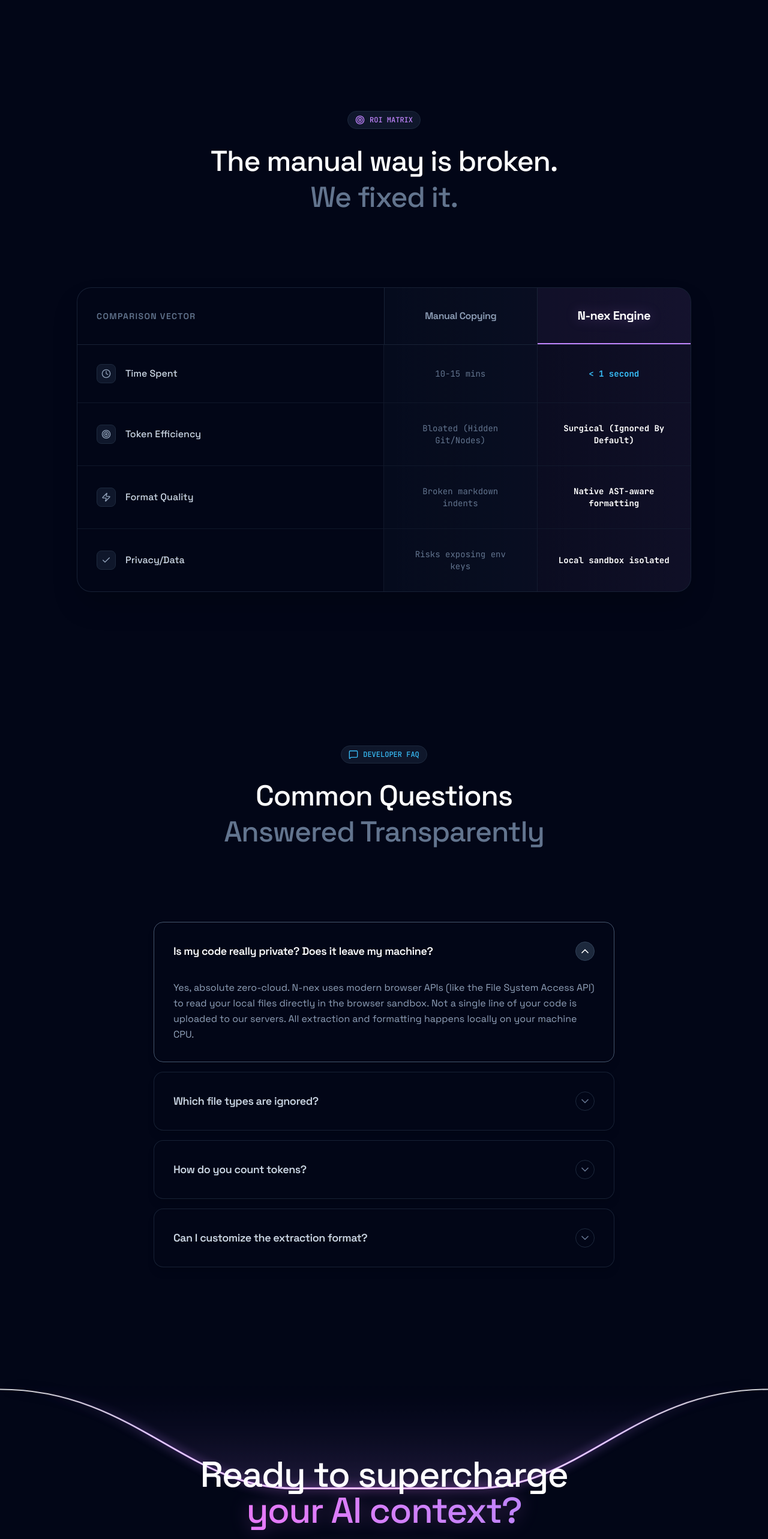
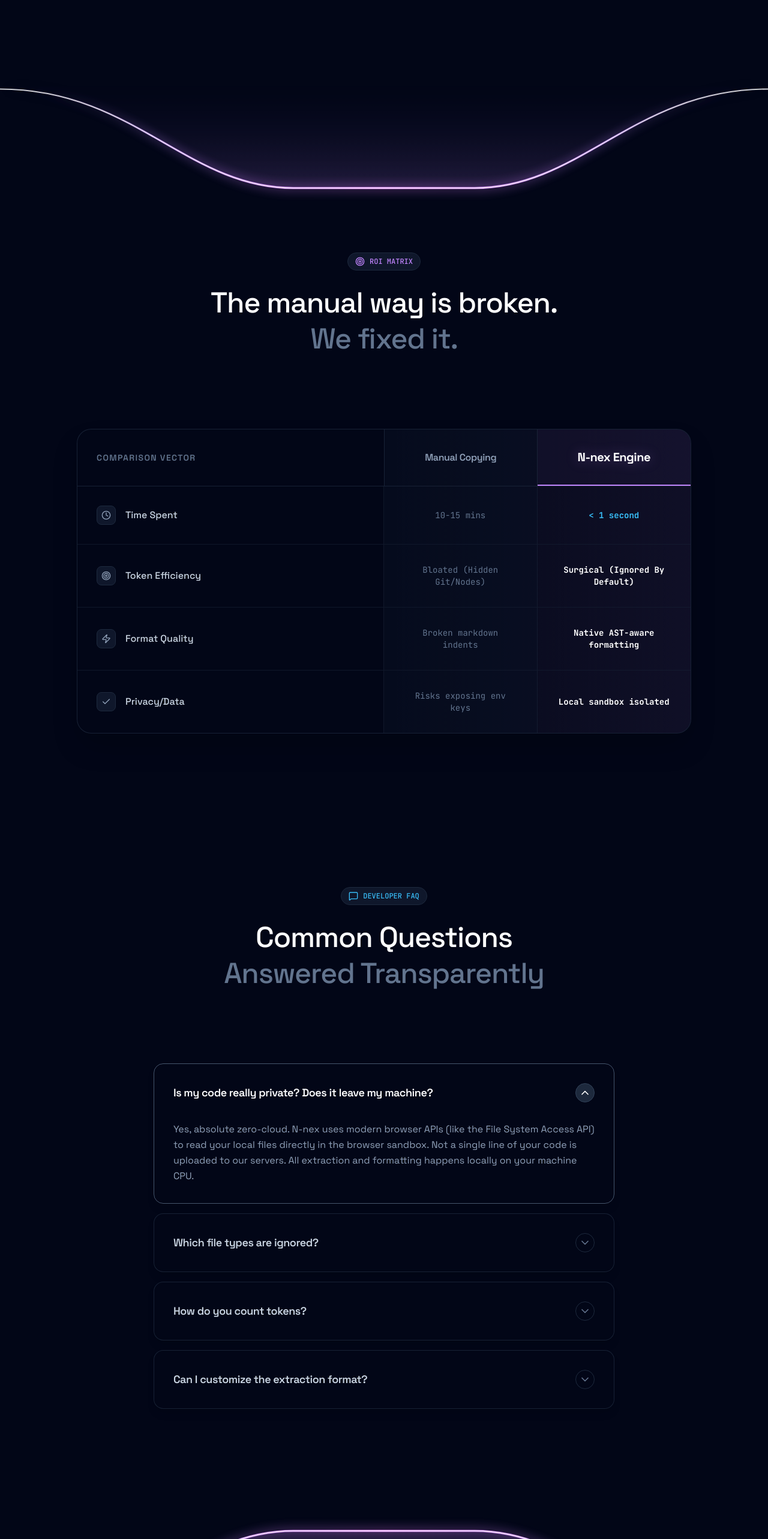
Before and after one commit to NavishKumar1/N-nex, a React (Vite) app: page / in a window 1280 px wide. Shown: the part 4600-7166 px from the top of the page at 60% size. Built offline with nearby package versions, Linux system fonts and the light colour scheme.

Commit message:
feat(ui): add animated swoosh divider to landing page
Incorporate a decorative purple valley-shaped SVG divider to improve visual transition between page sections.

```diff
--- a/src/pages/LandingPage.tsx
+++ b/src/pages/LandingPage.tsx
@@ -424,6 +424,60 @@ export default function LandingPage({ onEnter }: { onEnter: () => void }) {
       {/* Features Grid Section */}
       <FeaturesSection />
 
+      {/* Top Swoosh Divider (Purple) - Valley shape */}
+      <motion.div
+        initial={{ opacity: 0, y: 30 }}
+        whileInView={{ opacity: 1, y: 0 }}
+        viewport={{ once: true, margin: "-100px" }}
+        transition={{ duration: 1 }}
+        className="w-full w-screen max-w-[100vw] overflow-hidden z-0 relative mt-8 sm:mt-16 -mb-8 sm:-mb-12 h-[100px] sm:h-[180px] lg:h-[220px] flex justify-center pointer-events-none"
+      >
+        <svg viewBox="0 0 1440 160" className="w-[150%] sm:w-full h-full min-w-[1000px]" preserveAspectRatio="none">
+          <defs>
+            <linearGradient id="fade-top-purple" x1="0%" y1="100%" x2="0%" y2="0%">
+              <stop offset="20%" stopColor="white" stopOpacity="1" />
+              <stop offset="100%" stopColor="white" stopOpacity="0" />
+            </linearGradient>
+            <mask id="fill-mask-top-purple">
+              <rect x="0" y="0" width="1440" height="160" fill="url(#fade-top-purple)" />
+            </mask>
+            <linearGradient id="swoosh-gradient-top-purple" x1="0%" y1="0%" x2="100%" y2="0%">
+              <stop offset="0%" stopColor="#020617" stopOpacity="0" />
+              <stop offset="20%" stopColor="#c084fc" stopOpacity="0.8" />
+              <stop offset="50%" stopColor="#e879f9" stopOpacity="1" />
+              <stop offset="80%" stopColor="#c084fc" stopOpacity="0.8" />
+              <stop offset="100%" stopColor="#020617" stopOpacity="0" />
+            </linearGradient>
+            <linearGradient id="swoosh-fill-top-purple" x1="0%" y1="100%" x2="0%" y2="0%">
+              <stop offset="0%" stopColor="#c084fc" stopOpacity="0.15" />
+              <stop offset="100%" stopColor="#c084fc" stopOpacity="0" />
+            </linearGradient>
+            <filter id="swoosh-glow-top-purple" x="-20%" y="-20%" width="140%" height="140%">
+               <feGaussianBlur stdDeviation="6" result="blur" />
+               <feComposite in="SourceGraphic" in2="blur" operator="over" />
+            </filter>
+          </defs>
+          <path
+            d="M 0,20 C 250,20 350,140 550,140 L 890,140 C 1090,140 1190,20 1440,20"
+            fill="none"
+            stroke="url(#swoosh-gradient-top-purple)"
+            strokeWidth="2.5"
+            filter="url(#swoosh-glow-top-purple)"
+          />
+          <path
+            d="M 0,20 C 250,20 350,140 550,140 L 890,140 C 1090,140 1190,20 1440,20"
+            fill="none"
+            stroke="rgba(255,255,255,0.8)"
+            strokeWidth="1.5"
+          />
+          <path
+            d="M 0,20 C 250,20 350,140 550,140 L 890,140 C 1090,140 1190,20 1440,20 L 1440,0 L 0,0 Z"
+            fill="url(#swoosh-fill-top-purple)"
+            mask="url(#fill-mask-top-purple)"
+          />
+        </svg>
+      </motion.div>
+
       {/* Comparison ROI Section */}
       <ComparisonSection />
 
@@ -440,12 +494,12 @@ export default function LandingPage({ onEnter }: { onEnter: () => void }) {
       >
         <svg viewBox="0 0 1440 160" className="w-[150%] sm:w-full h-full min-w-[1000px]" preserveAspectRatio="none">
           <defs>
-            <linearGradient id="fade-top" x1="0%" y1="100%" x2="0%" y2="0%">
+            <linearGradient id="fade-bottom-final" x1="0%" y1="0%" x2="0%" y2="100%">
               <stop offset="20%" stopColor="white" stopOpacity="1" />
               <stop offset="100%" stopColor="white" stopOpacity="0" />
             </linearGradient>
-            <mask id="fill-mask-top">
-              <rect x="0" y="0" width="1440" height="160" fill="url(#fade-top)" />
+            <mask id="fill-mask-bottom-final">
+              <rect x="0" y="0" width="1440" height="160" fill="url(#fade-bottom-final)" />
             </mask>
             <linearGradient id="swoosh-gradient-bottom" x1="0%" y1="0%" x2="100%" y2="0%">
               <stop offset="0%" stopColor="#020617" stopOpacity="0" />
@@ -454,7 +508,7 @@ export default function LandingPage({ onEnter }: { onEnter: () => void }) {
               <stop offset="80%" stopColor="#c084fc" stopOpacity="0.8" />
               <stop offset="100%" stopColor="#020617" stopOpacity="0" />
             </linearGradient>
-            <linearGradient id="swoosh-fill-bottom" x1="0%" y1="100%" x2="0%" y2="0%">
+            <linearGradient id="swoosh-fill-bottom" x1="0%" y1="0%" x2="0%" y2="100%">
               <stop offset="0%" stopColor="#c084fc" stopOpacity="0.15" />
               <stop offset="100%" stopColor="#c084fc" stopOpacity="0" />
             </linearGradient>
@@ -464,22 +518,22 @@ export default function LandingPage({ onEnter }: { onEnter: () => void }) {
             </filter>
           </defs>
           <path
-            d="M 0,20 C 250,20 350,140 550,140 L 890,140 C 1090,140 1190,20 1440,20"
+            d="M 0,140 C 250,140 350,20 550,20 L 890,20 C 1090,20 1190,140 1440,140"
             fill="none"
             stroke="url(#swoosh-gradient-bottom)"
             strokeWidth="2.5"
             filter="url(#swoosh-glow-bottom)"
           />
           <path
-            d="M 0,20 C 250,20 350,140 550,140 L 890,140 C 1090,140 1190,20 1440,20"
+            d="M 0,140 C 250,140 350,20 550,20 L 890,20 C 1090,20 1190,140 1440,140"
             fill="none"
             stroke="rgba(255,255,255,0.8)"
             strokeWidth="1.5"
           />
           <path
-            d="M 0,20 C 250,20 350,140 550,140 L 890,140 C 1090,140 1190,20 1440,20 L 1440,0 L 0,0 Z"
+            d="M 0,140 C 250,140 350,20 550,20 L 890,20 C 1090,20 1190,140 1440,140 L 1440,160 L 0,160 Z"
             fill="url(#swoosh-fill-bottom)"
-            mask="url(#fill-mask-top)"
+            mask="url(#fill-mask-bottom-final)"
           />
         </svg>
       </motion.div>
```
